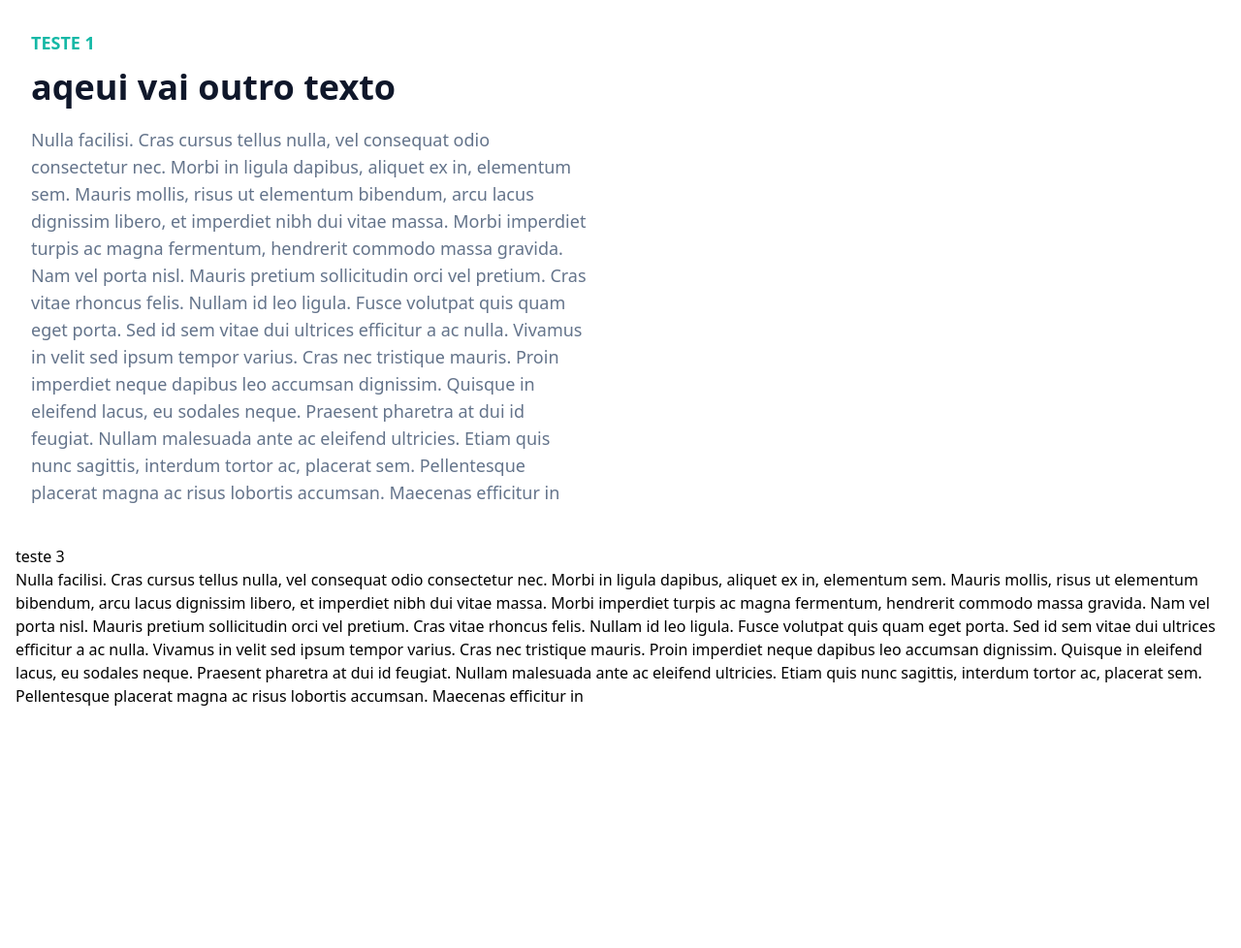
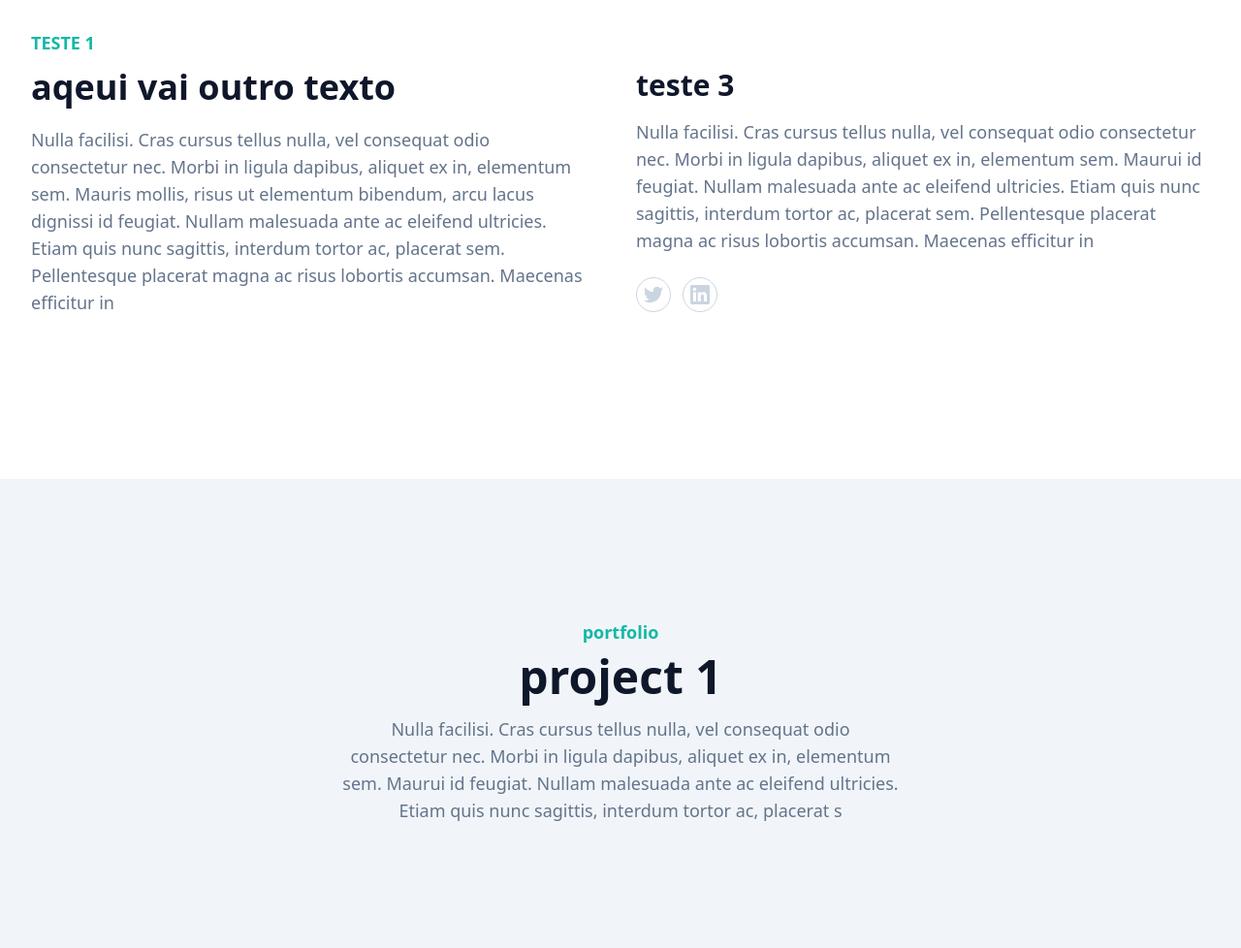
Before and after one commit to felpsalvs/landing-page-vanilla-js, a website: page index.html in a window 1280 px wide. Shown: the part 480-1458 px from the top of the page at 97% size. Before the commit the page ends 1338 px from the top, so only its background shows below. Drawn offline with nearby package versions, Linux system fonts and the light colour scheme; files that its build step writes are made by us from their sources.

Commit message:
feat: add portfolio section

```diff
--- a/index.html
+++ b/index.html
@@ -159,53 +159,99 @@
 			</div>
 		</section>
 
-		<section id="about" class="pt-36 pb-32 dark:bg-dark">
+		<section id="about" class="pb-32 pt-36 dark:bg-dark">
 			<div class="container">
 				<div class="flex flex-wrap">
 					<div class="mb-10 w-full px-4 lg:w-1/2">
-						<h4 class="mb-3 text-lg font-bold uppercase text-primary">teste 1</h4>
-						<h2 class="mb-5 max-w-md text-3xl font-bold text-dark dark:text-white lg:text-4xl">aqeui vai outro texto</h2>
+						<h4 class="mb-3 text-lg font-bold uppercase text-primary">
+							teste 1
+						</h4>
+						<h2
+							class="mb-5 max-w-md text-3xl font-bold text-dark dark:text-white lg:text-4xl"
+						>
+							aqeui vai outro texto
+						</h2>
 						<p class="max-w-xl text-base font-medium text-secondary lg:text-lg">
 							Nulla facilisi. Cras cursus tellus nulla, vel consequat odio
 							consectetur nec. Morbi in ligula dapibus, aliquet ex in, elementum
 							sem. Mauris mollis, risus ut elementum bibendum, arcu lacus
-							dignissim libero, et imperdiet nibh dui vitae massa. Morbi
-							imperdiet turpis ac magna fermentum, hendrerit commodo massa
-							gravida. Nam vel porta nisl. Mauris pretium sollicitudin orci vel
-							pretium. Cras vitae rhoncus felis. Nullam id leo ligula. Fusce
-							volutpat quis quam eget porta. Sed id sem vitae dui ultrices
-							efficitur a ac nulla. Vivamus in velit sed ipsum tempor varius.
-							Cras nec tristique mauris. Proin imperdiet neque dapibus leo
-							accumsan dignissim. Quisque in eleifend lacus, eu sodales neque.
-							Praesent pharetra at dui id feugiat. Nullam malesuada ante ac
+							dignissi id feugiat. Nullam malesuada ante ac
 							eleifend ultricies. Etiam quis nunc sagittis, interdum tortor ac,
 							placerat sem. Pellentesque placerat magna ac risus lobortis
 							accumsan. Maecenas efficitur in
 						</p>
 					</div>
-					<div>
-						<h3>teste 3</h3>
-						<p>
+					<div class="w-full px-4 lg:w-1/2">
+						<h3
+							class="mb-4 text-2xl font-semibold text-dark dark:text-white lg:pt-10 lg:text-3xl"
+						>
+							teste 3
+						</h3>
+						<p class="mb-6 text-base font-medium text-secondary lg:text-lg">
 							Nulla facilisi. Cras cursus tellus nulla, vel consequat odio
 							consectetur nec. Morbi in ligula dapibus, aliquet ex in, elementum
-							sem. Mauris mollis, risus ut elementum bibendum, arcu lacus
-							dignissim libero, et imperdiet nibh dui vitae massa. Morbi
-							imperdiet turpis ac magna fermentum, hendrerit commodo massa
-							gravida. Nam vel porta nisl. Mauris pretium sollicitudin orci vel
-							pretium. Cras vitae rhoncus felis. Nullam id leo ligula. Fusce
-							volutpat quis quam eget porta. Sed id sem vitae dui ultrices
-							efficitur a ac nulla. Vivamus in velit sed ipsum tempor varius.
-							Cras nec tristique mauris. Proin imperdiet neque dapibus leo
-							accumsan dignissim. Quisque in eleifend lacus, eu sodales neque.
-							Praesent pharetra at dui id feugiat. Nullam malesuada ante ac
+							sem. Maurui id feugiat. Nullam malesuada ante ac
 							eleifend ultricies. Etiam quis nunc sagittis, interdum tortor ac,
 							placerat sem. Pellentesque placerat magna ac risus lobortis
 							accumsan. Maecenas efficitur in
 						</p>
+						<div class="flex items-center">
+							<a
+								href="https://twitter.com/felpsalvss"
+								target="_blank"
+								class="mr-3 flex h-9 w-9 items-center justify-center rounded-full border border-slate-300 text-slate-300 hover:border-primary hover:bg-primary hover:text-white"
+							>
+								<svg
+									role="img"
+									width="20"
+									class="fill-current"
+									viewBox="0 0 24 24"
+									xmlns="http://www.w3.org/2000/svg"
+								>
+									<title>Twitter</title>
+									<path
+										d="M23.953 4.57a10 10 0 01-2.825.775 4.958 4.958 0 002.163-2.723c-.951.555-2.005.959-3.127 1.184a4.92 4.92 0 00-8.384 4.482C7.69 8.095 4.067 6.13 1.64 3.162a4.822 4.822 0 00-.666 2.475c0 1.71.87 3.213 2.188 4.096a4.904 4.904 0 01-2.228-.616v.06a4.923 4.923 0 003.946 4.827 4.996 4.996 0 01-2.212.085 4.936 4.936 0 004.604 3.417 9.867 9.867 0 01-6.102 2.105c-.39 0-.779-.023-1.17-.067a13.995 13.995 0 007.557 2.209c9.053 0 13.998-7.496 13.998-13.985 0-.21 0-.42-.015-.63A9.935 9.935 0 0024 4.59z"
+									/>
+								</svg>
+							</a>
+							<a
+								href="https://www.linkedin.com/in/felipealves-/"
+								target="_blank"
+								class="mr-3 flex h-9 w-9 items-center justify-center rounded-full border border-slate-300 text-slate-300 hover:border-primary hover:bg-primary hover:text-white"
+							>
+								<svg
+									role="img"
+									width="20"
+									class="fill-current"
+									viewBox="0 0 24 24"
+									xmlns="http://www.w3.org/2000/svg"
+								>
+									<title>LinkedIn</title>
+									<path
+										d="M20.447 20.452h-3.554v-5.569c0-1.328-.027-3.037-1.852-3.037-1.853 0-2.136 1.445-2.136 2.939v5.667H9.351V9h3.414v1.561h.046c.477-.9 1.637-1.85 3.37-1.85 3.601 0 4.267 2.37 4.267 5.455v6.286zM5.337 7.433c-1.144 0-2.063-.926-2.063-2.065 0-1.138.92-2.063 2.063-2.063 1.14 0 2.064.925 2.064 2.063 0 1.139-.925 2.065-2.064 2.065zm1.782 13.019H3.555V9h3.564v11.452zM22.225 0H1.771C.792 0 0 .774 0 1.729v20.542C0 23.227.792 24 1.771 24h20.451C23.2 24 24 23.227 24 22.271V1.729C24 .774 23.2 0 22.222 0h.003z"
+									/>
+									/>
+								</svg>
+							</a>
+						</div>
 					</div>
 				</div>
 			</div>
 		</section>
+
+		<section id="portfolio" class="bg-slate-100 pt-36 pb-16 dark:bg-slate-800">
+			<div class="container">
+				<div class="w-full px-4">
+					<div class="mx-auto mb-16 max-w-xl text-center">
+						<h4 class="mb-2 text-lg font-semibold text-primary">portfolio</h4>
+						<h2 class="mb-4 text-3xl font-bold text-dark dark:text-white sm:text-4xl lg:text-5xl">project 1</h2>
+						<p class="text-md font-medium text-secondary md:text-lg">Nulla facilisi. Cras cursus tellus nulla, vel consequat odio consectetur nec. Morbi in ligula dapibus, aliquet ex in, elementum sem. Maurui id feugiat. Nullam malesuada ante ac eleifend ultricies. Etiam quis nunc sagittis, interdum tortor ac, placerat s</p>
+					</div>
+				</div>
+
+			</div>
+		</section>
+
 	</body>
 	<script src="./dist/js/main.js"></script>
 </html>
```
